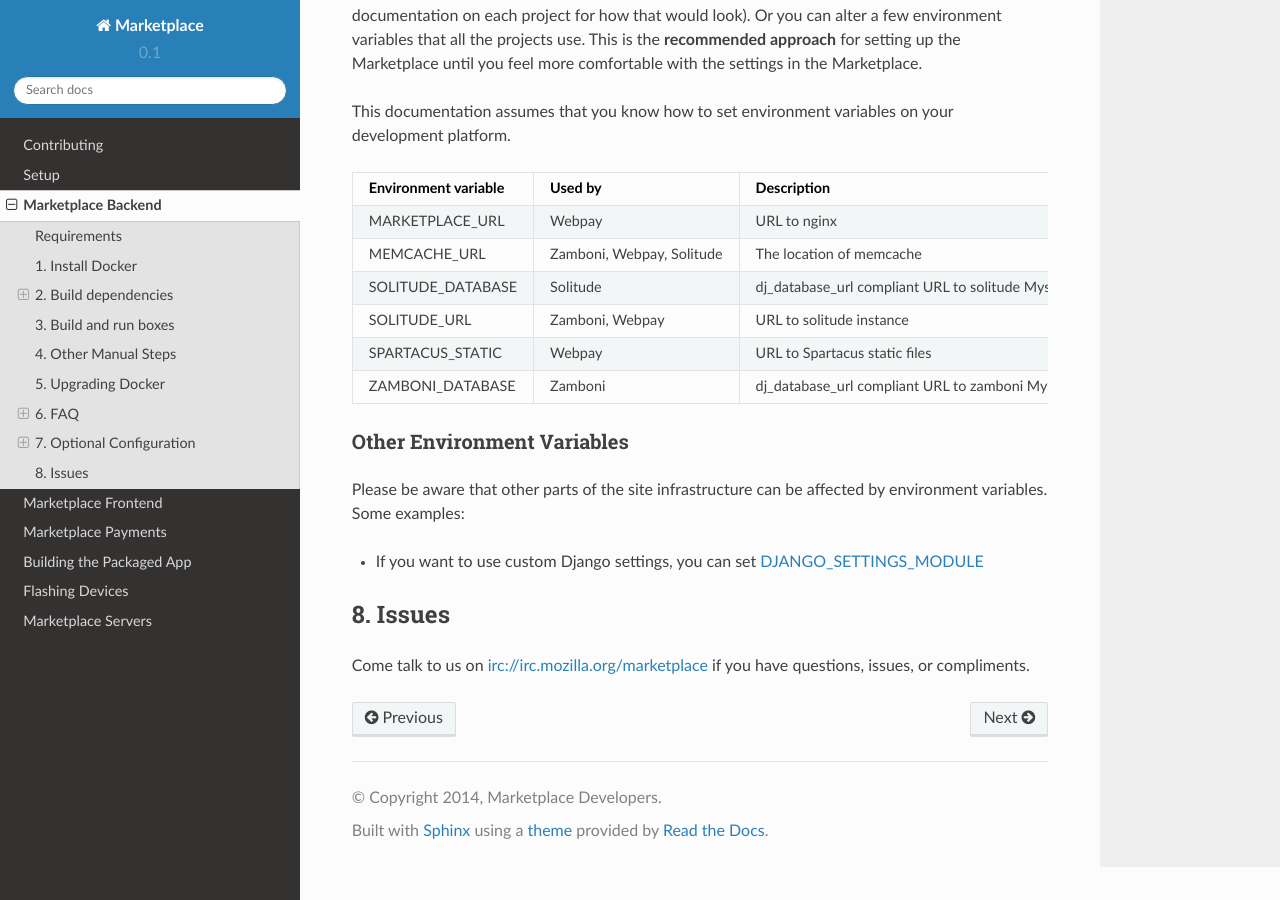
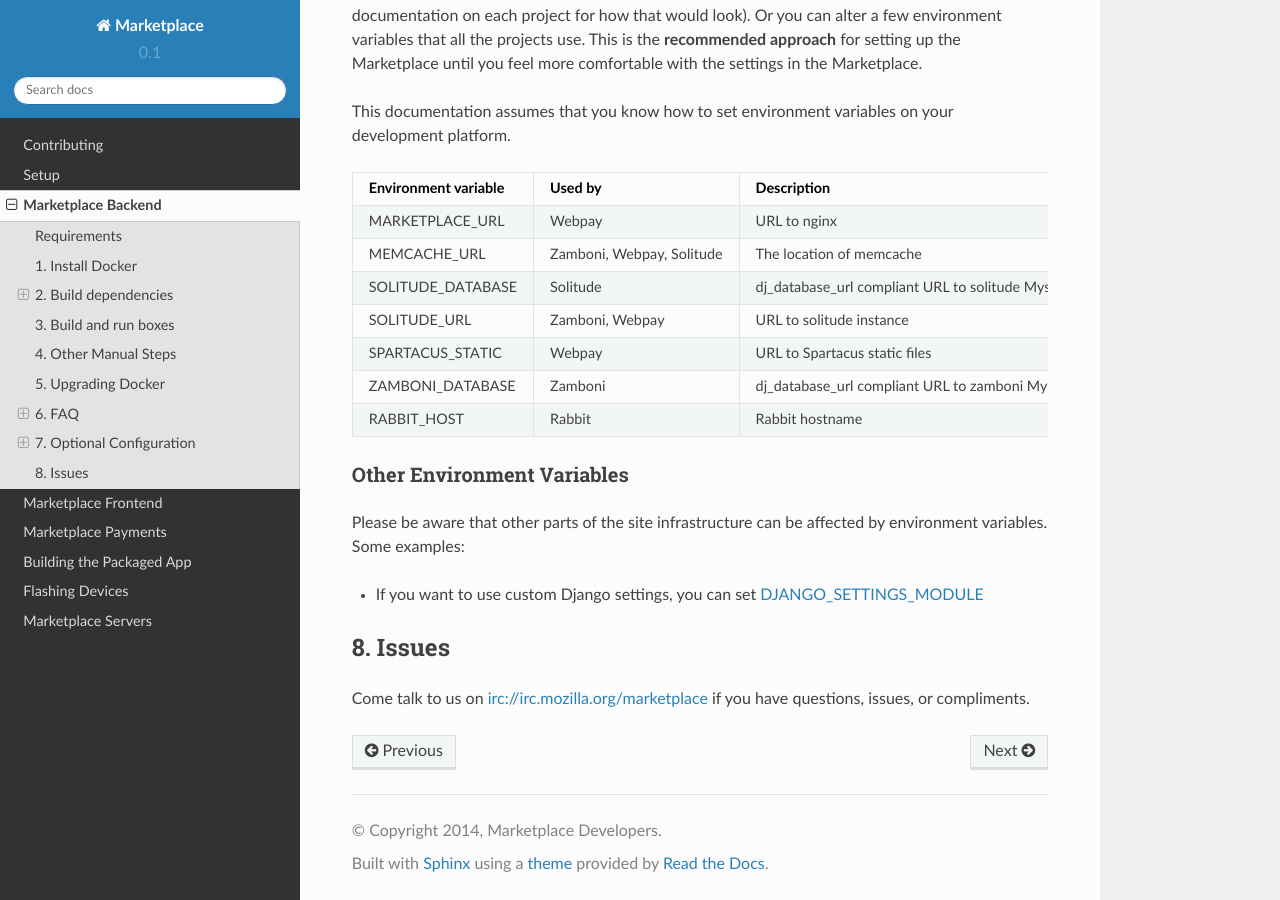
Before and after one commit to mozilla/marketplace-docs, a Sphinx documentation site: the page built from docs/topics/backend.rst, in a window 1280 px wide and 900 px high, scrolled down 5387 px. Built offline with Sphinx 7.4.7 and the Read the Docs theme 2.0.0, drawn with Linux system fonts in a browser that asks for light colours.

Commit message:
add in rabbit

```diff
--- a/docs/topics/backend.rst
+++ b/docs/topics/backend.rst
@@ -265,6 +265,8 @@ your development platform.
 | ZAMBONI_DATABASE     | Zamboni            | dj_database_url compliant  | mysql://root@localhost:3306/zamboni  |
 |                      |                    | URL to zamboni Mysql       |                                      |
 +----------------------+--------------------+----------------------------+--------------------------------------+
+| RABBIT_HOST          | Rabbit             | Rabbit hostname            | localhost                            |
++----------------------+--------------------+----------------------------+--------------------------------------+
 
 Other Environment Variables
 ~~~~~~~~~~~~~~~~~~~~~~~~~~~
```
